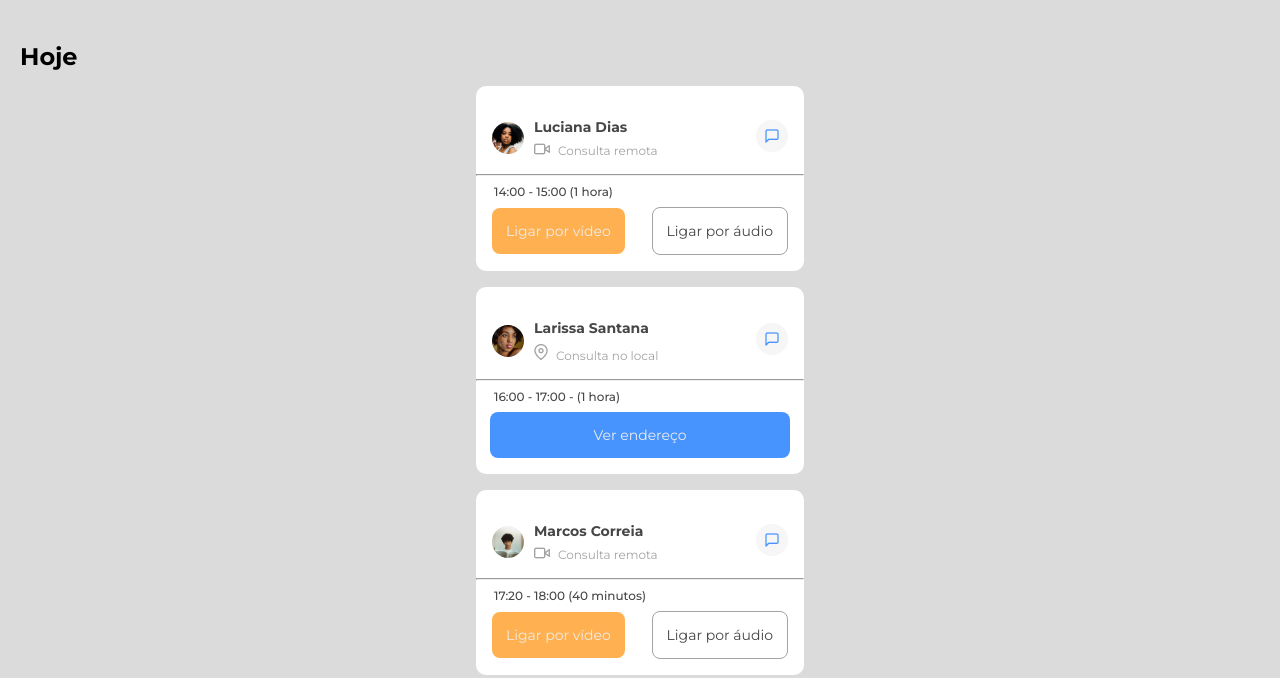
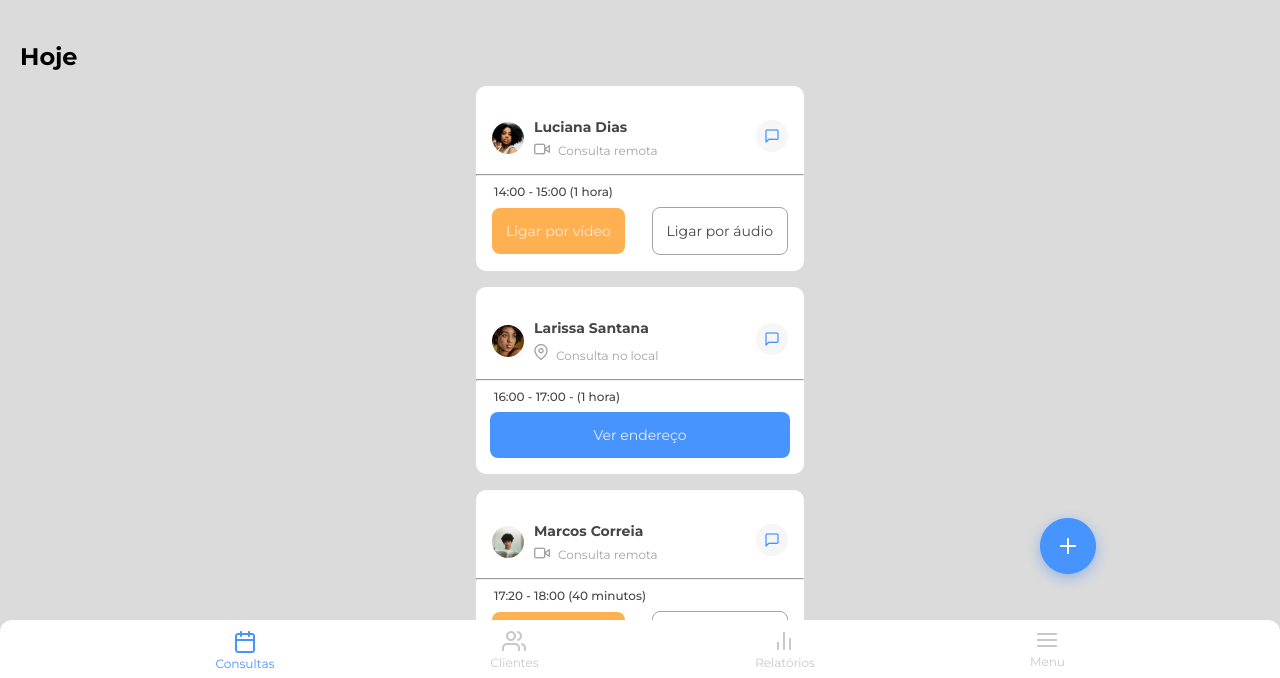
Before and after one commit to marcosv38/Challenges, a plain HTML site: page #7DaysOfCode - Responsividade - Mobile First/index.html in a window 1280 px wide. Shown: the part 122-800 px from the top of the page. Drawn offline with Linux system fonts and the light colour scheme.

Commit message:
Finalização do segundo dia. Inserção do botão menu e também do menu inferior com icones

```diff
--- a/#7DaysOfCode - Responsividade - Mobile First/index.html
+++ b/#7DaysOfCode - Responsividade - Mobile First/index.html
@@ -261,6 +261,8 @@
         </div>
     </section>
 
+    <a href="#" class="menu__icone"><img src="./imagens/Botão flutuante.png" class="menu__icone__imagem"></a>
+
     <!--Inicio do Rodapé-->
    <footer class="rodape">
 
--- a/#7DaysOfCode - Responsividade - Mobile First/style.css
+++ b/#7DaysOfCode - Responsividade - Mobile First/style.css
@@ -1,5 +1,6 @@
 @import url(./styles/cabecalho.css);
 @import url(./styles/consultas.css);
+@import url(./styles/rodape.css);
 
 /*atribuição de variáveis com valores base do projeto*/
 :root{
--- /dev/null
+++ b/#7DaysOfCode - Responsividade - Mobile First/styles/rodape.css
@@ -0,0 +1,22 @@
+.menu__icone{
+    position: sticky;
+    bottom: 10%;
+    left: 80%;
+    height: 3.6em;
+}
+
+.rodape{
+    height: 3.625em;
+    border-radius: 12px 12px 0 0;
+    position: sticky;
+    bottom: 0%;
+    background-color: var(--background-color-secundario);
+    display: flex;
+    justify-content: space-evenly;
+    align-items: center;
+    padding-top: 0.625em;
+}
+
+.rodape__icone__imagem{
+    flex-grow: 1;
+}
```
